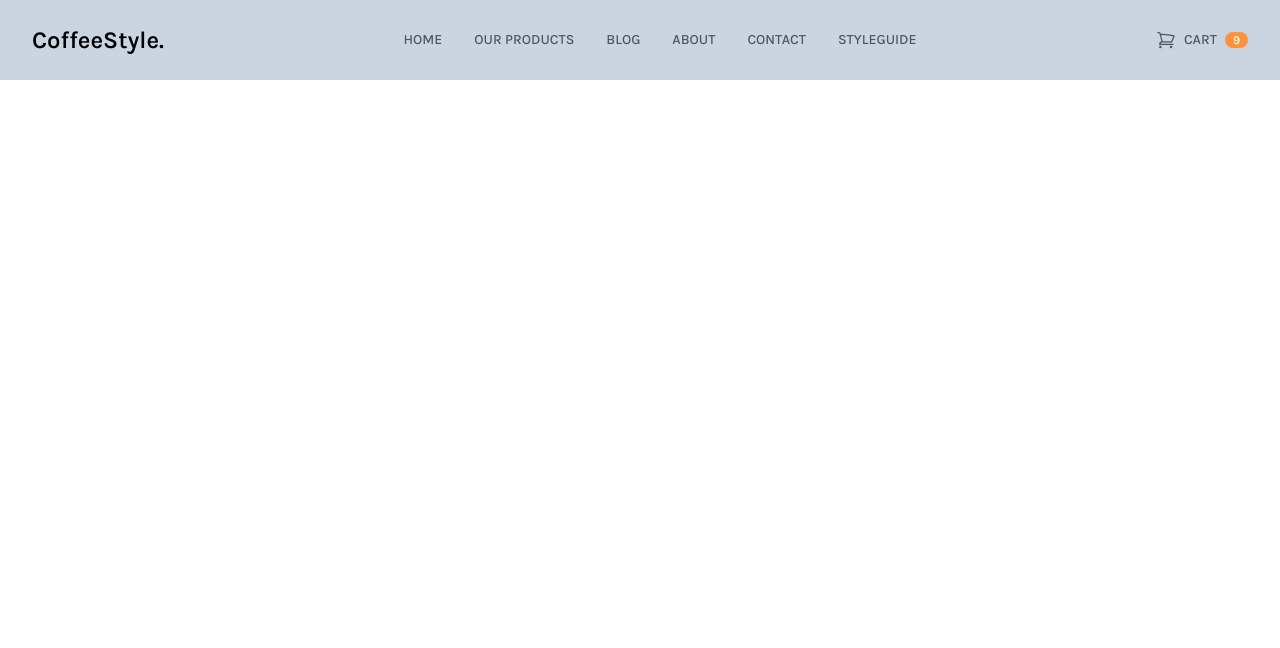
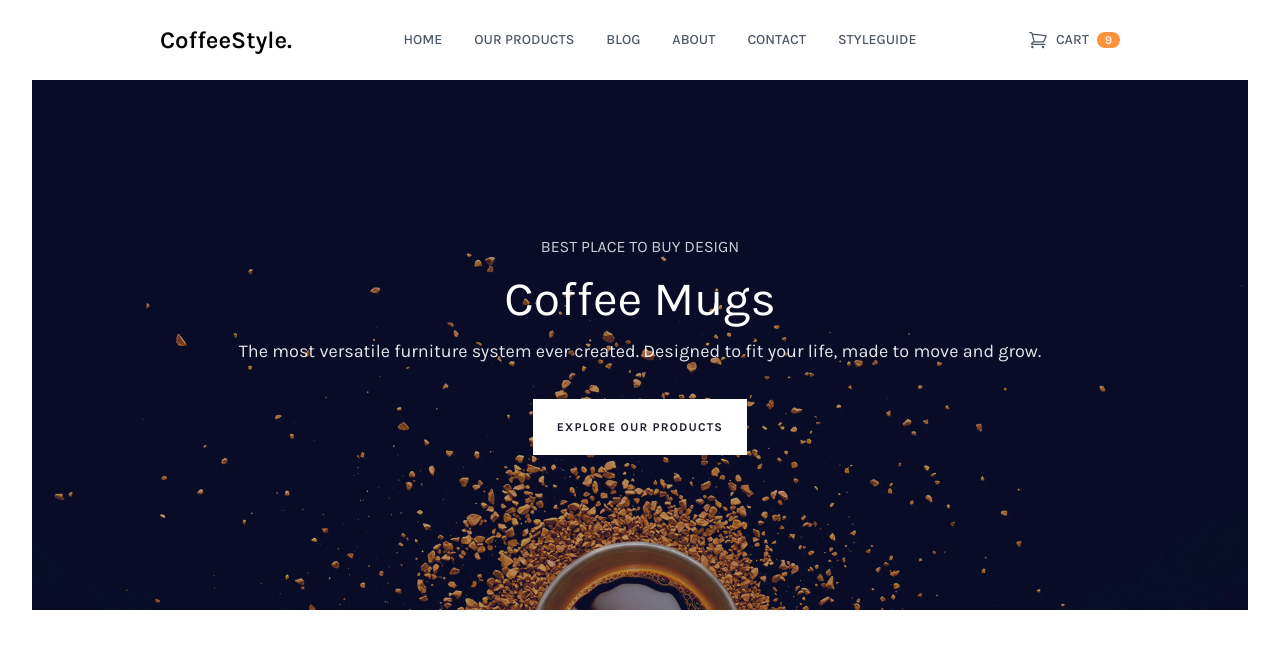
Before and after one commit to nvdao03/CoffeeStyle, a website: page public/index.html in a window 1280 px wide. Drawn offline with Linux system fonts and the light colour scheme.

Commit message:
finish section banner

```diff
--- a/public/index.html
+++ b/public/index.html
@@ -8,11 +8,13 @@
   </head>
   <body>
     <div id="root">
-      <div class="app relative font-Karla text-base">
+      <div class="app relative mx-auto font-Karla text-base">
         <header
-          class="header container fixed left-1/2 top-0 z-50 mx-auto -translate-x-2/4 bg-slate-300 px-8 py-6 sm-max:mx-0"
+          class="header fixed left-1/2 top-0 z-50 mx-auto w-full -translate-x-2/4 bg-white px-8 py-6 sm-max:mx-0"
         >
-          <nav class="nav flex flex-row items-center justify-between">
+          <nav
+            class="nav mx-auto flex w-[960px] flex-row items-center justify-between lg-max:w-full"
+          >
             <div>
               <a class="cursor-pointer text-2xl font-semibold" href="#!">
                 CoffeeStyle.
@@ -115,9 +117,35 @@
           </nav>
         </header>
 
-        <main class="main container mx-auto mt-20 px-8" style="height: 1000px">
+        <main
+          class="main mx-auto mt-20 px-8 lg-max:px-0"
+          style="height: 1000px"
+        >
           <!-- Start Slider -->
-          <div class="slider"></div>
+          <div
+            class="slider max-w-max-slider-width mx-auto h-[530px] bg-[url('./images/slider.jpg')] bg-cover bg-bottom bg-no-repeat lg-max:w-full"
+          >
+            <div
+              class="flex h-full w-full items-center justify-center bg-gray-900 bg-opacity-30"
+            >
+              <div class="mx-16 text-center text-white">
+                <span class="mb-4 block uppercase opacity-80">
+                  Best place to buy design
+                </span>
+                <h1 class="mb-3 text-5xl">Coffee Mugs</h1>
+                <p class="mb-8 text-lg leading-8 opacity-90">
+                  The most versatile furniture system ever created. Designed to
+                  fit your life, made to move and grow.
+                </p>
+                <a
+                  class="py-4.5 inline-flex items-center justify-center bg-white px-6 py-4 text-xs font-bold uppercase leading-6 tracking-widest text-[#1d1f2e] hover:bg-[#fafafa] hover:text-[#161724] hover:opacity-95"
+                  href="#!"
+                >
+                  <div class="">Explore Our Products</div>
+                </a>
+              </div>
+            </div>
+          </div>
           <!-- End Slider -->
 
           <!-- Start Story -->
--- a/tailwind.config.js
+++ b/tailwind.config.js
@@ -34,6 +34,12 @@ module.exports = {
       animation: {
         slideDown: "slideDown 1s ease-in-out",
       },
+      maxWidth: {
+        "max-slider-width": "1440px",
+      },
+      minWidth: {
+        "mini-slider-width": "880px",
+      },
     },
   },
   plugins: [],
```
Also changed, not shown: public/images/slider.jpg (added), public/output.css.
